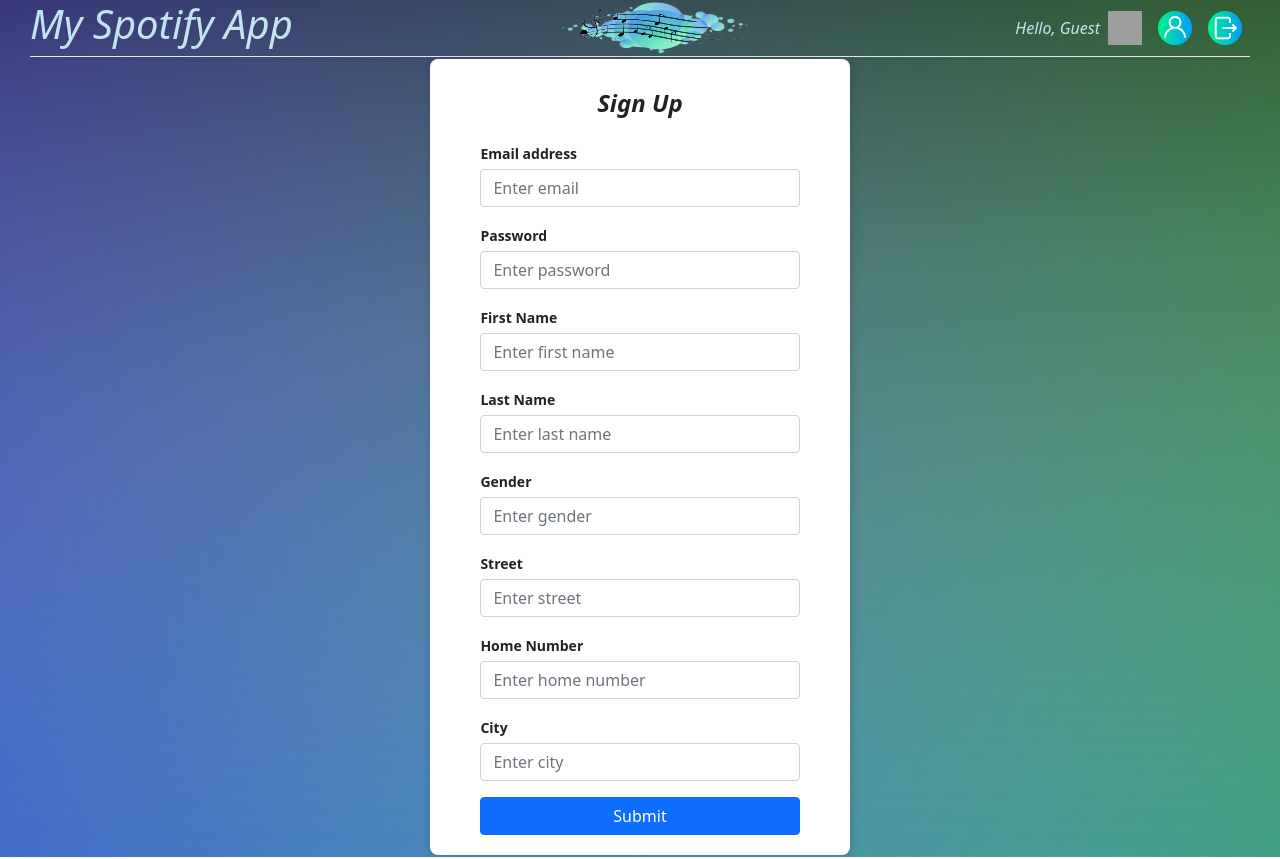
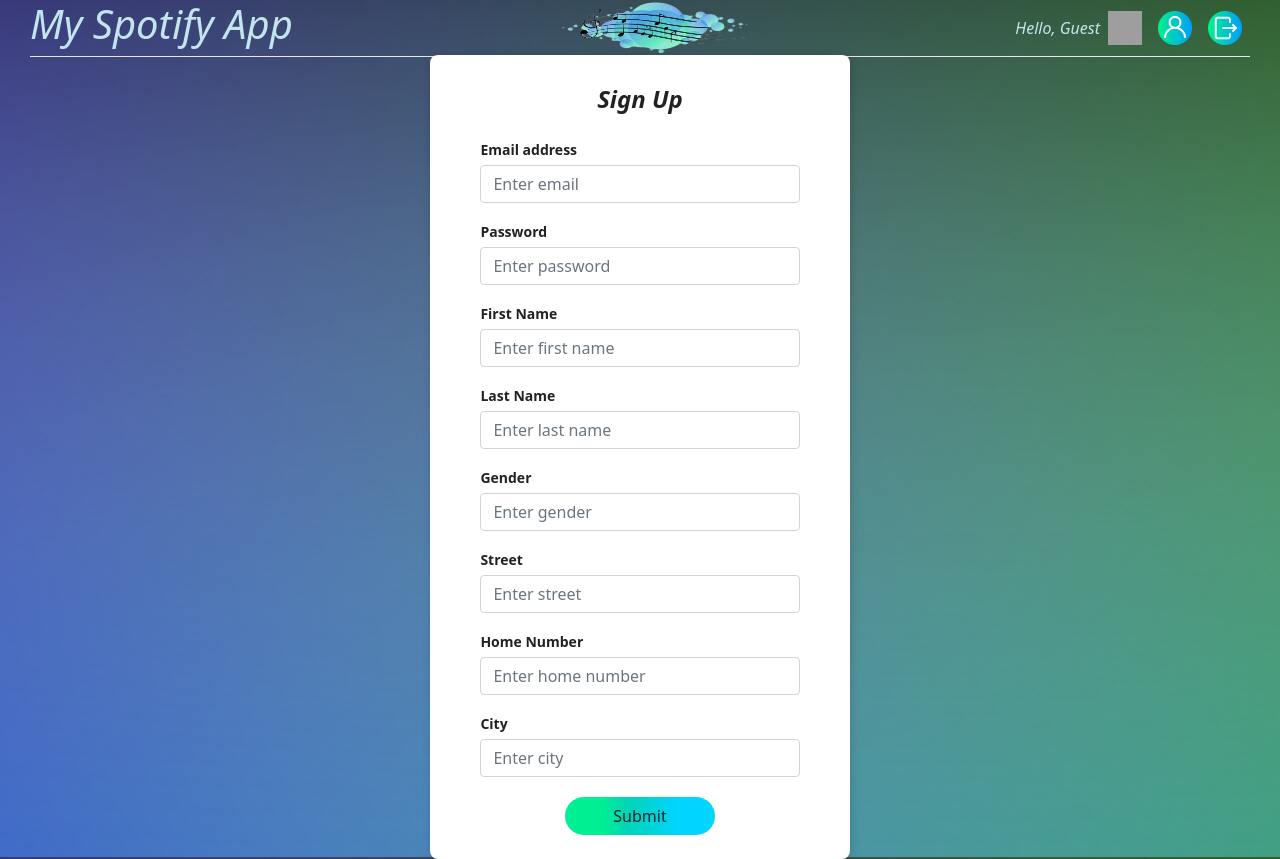
Before and after one commit to ayelletts/my-palylist-app, a React (Create React App) app: page /users/signup in a window 1280 px wide. Built offline with nearby package versions, Linux system fonts and the light colour scheme; grey boxes are pictures that could not be loaded.

Commit message:
signin signup

```diff
--- a/src/pages/Login/index.js
+++ b/src/pages/Login/index.js
@@ -68,8 +68,8 @@ export default function Login() {
               placeholder="Enter password"
             />
           </div>
-          <div className="d-grid gap-2 mt-3">
-            <button type="submit" className="btn btn-primary" onClick={login}>
+          <div className="d-grid gap-2 mt-3 center">
+            <button type="submit" className="btn button" onClick={login}>
               Submit
             </button>
           </div>
--- a/src/pages/Signup/index.js
+++ b/src/pages/Signup/index.js
@@ -132,8 +132,8 @@ export default function Signup() {
               onChange={onChange}
             />
           </div>
-          <div className="d-grid gap-2 mt-3">
-            <button type="submit" className="btn btn-primary" onClick={signup}>
+          <div className="d-grid gap-2 mt-3 center">
+            <button type="submit" className="btn button" onClick={signup}>
               Submit
             </button>
           </div>
--- a/src/style/style.css
+++ b/src/style/style.css
@@ -27,7 +27,7 @@ background: linear-gradient(90deg, rgba(0,239,147,1) 24%, rgba(0,212,183,1) 42%,
     display: inline-block;
     margin: 4px 2px;
     cursor: pointer;
-    border-radius: 120px;
+    border-radius: 120px !important;
     width: 150px;
   }
 
@@ -39,3 +39,7 @@ background: linear-gradient(90deg, rgba(0,239,147,1) 24%, rgba(0,212,183,1) 42%,
     display: flex;
     flex-direction: column;
 }
+
+.center{
+  justify-items: center;
+}
```
